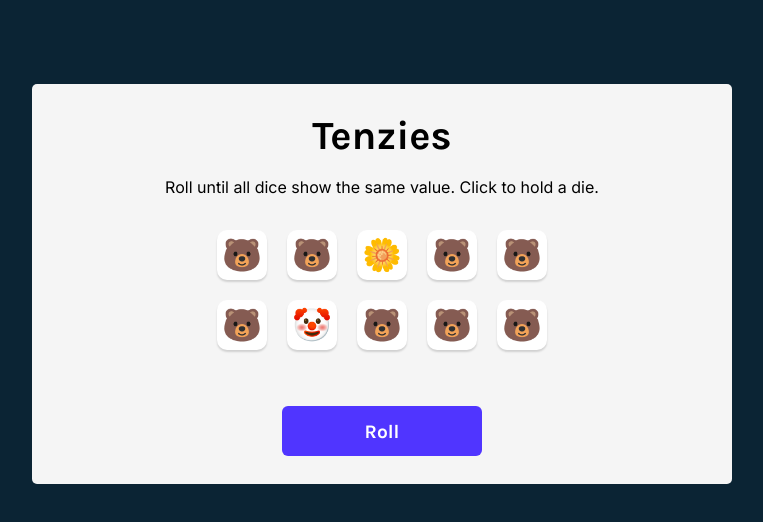
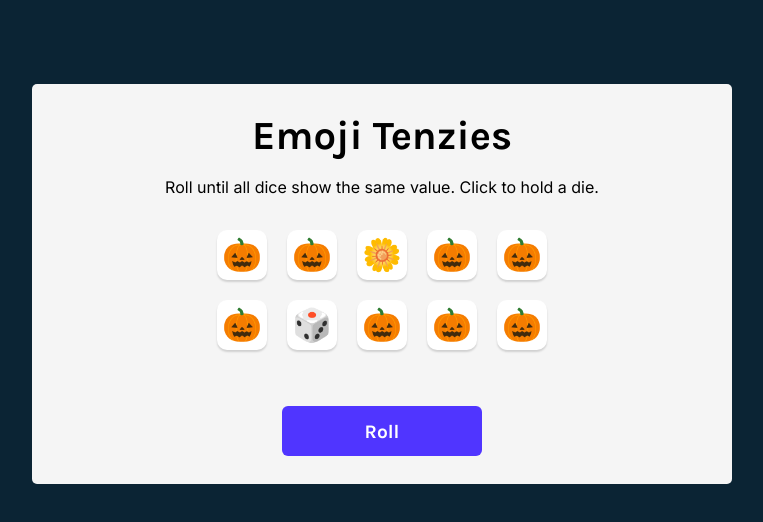
Before and after one commit to martincosimano/react-tenzies, a React (Create React App) app: page / in a window 1280 px wide. Shown: the top 522 px of the page, without its empty margins (258-1021 px from the left). Built offline with nearby package versions, Linux system fonts and the light colour scheme.

Commit message:
modified dice

```diff
--- a/src/App.js
+++ b/src/App.js
@@ -4,10 +4,10 @@ import Confetti from 'react-confetti'
 
 const faces = {
   1: '🍕',
-  2: '🤡',
+  2: '🎲',
   3: '🤖',
   4: '👽',
-  5: '🐻',
+  5: '🎃',
   6: '🌼'
 }
 
@@ -66,7 +66,7 @@ export default function App() {
   return (
     <main>
     {tenzies && <Confetti />}
-    <h1 className="title">Tenzies</h1>
+    <h1 className="title">Emoji Tenzies</h1>
     <p className="instructions">Roll until all dice show the same value. Click to hold a die.</p>
     <div className="dice-container">
         {diceElements}
```
